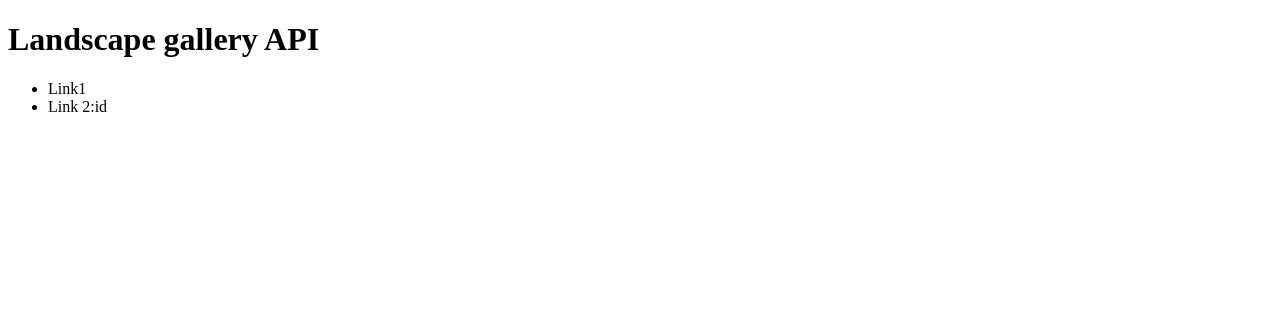
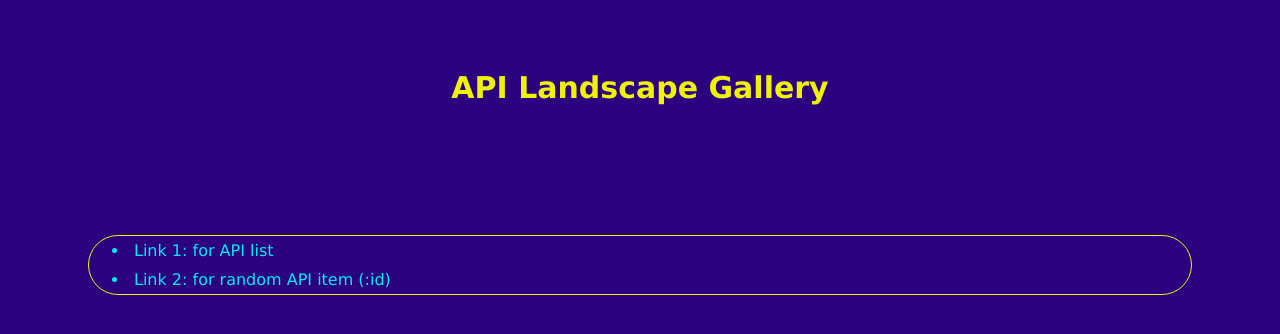
Before and after one commit to Mysia14/Json-express-activity, a website: page public/index.html in a window 1280 px wide. Drawn offline with Linux system fonts and the light colour scheme.

Commit message:
edited index.html

```diff
--- a/public/assets/css/style.css
+++ b/public/assets/css/style.css
@@ -1,32 +1,23 @@
 body {
-    background-color: #424144;
-    color: #c9c7c7;
+    background-color: #2c0280;
+    color: #03ebf3;
 }
 
-h2 {
-    margin: 80px 0 0;
-    background-color: #520feebe;
+h1 {
+    color: #eff303;
+    text-align: center;
+    font-size: 30px;
+    font-family: Verdana, Geneva, Tahoma, sans-serif;
+    padding: 50px 50px;
 }
 
-pre {
-
-    border-radius: .6rem;
-    padding: 1rem 1rem;
-    color: #f8f8ff;
-    overflow: auto;
-    width: 40%;
-}
-
-section {
-    display: flex;
-    flex-direction: column;
-    align-items: center;
-}
-
-img {
-    width: 55%;
+ul {
+    border: 1px solid #eff303;
+    border-radius: 60px;
+    margin: 80px;
 }
 
 li {
-    list-style: none;
+    padding: 5px;
+    font-family: Verdana, Geneva, Tahoma, sans-serif;
 }
--- a/public/index.html
+++ b/public/index.html
@@ -5,12 +5,13 @@
     <meta charset="UTF-8">
     <meta http-equiv="X-UA-Compatible" content="IE=edge">
     <meta name="viewport" content="width=device-width, initial-scale=1.0">
-    <title>API Deployment</title>
+    <title>API : Deploying a server to Heroku</title>
+    <link rel="stylesheet" type="text/css" href="./assets/css/style.css">
 </head>
-<h1>Landscape gallery API</h1>
+<h1>API Landscape Gallery </h1>
 <ul>
-    <li>Link1 </li>
-    <li>Link 2:id</li>
+    <li>Link 1: for API list </li>
+    <li>Link 2: for random API item (:id)</li>
 </ul>
 
 <body>
```
Also changed, not shown: public/assets/index.html (deleted, +0 -15 lines).
